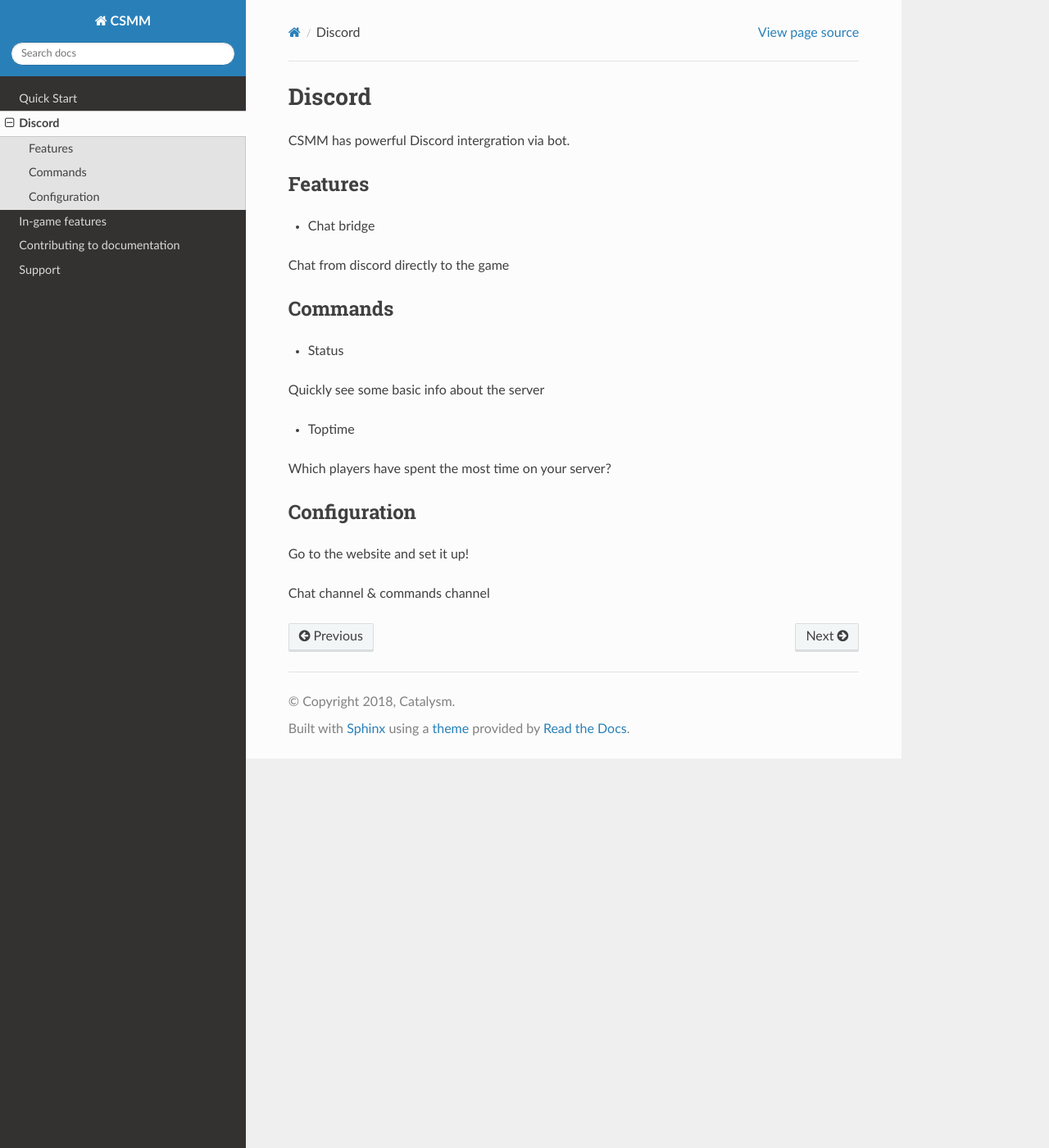
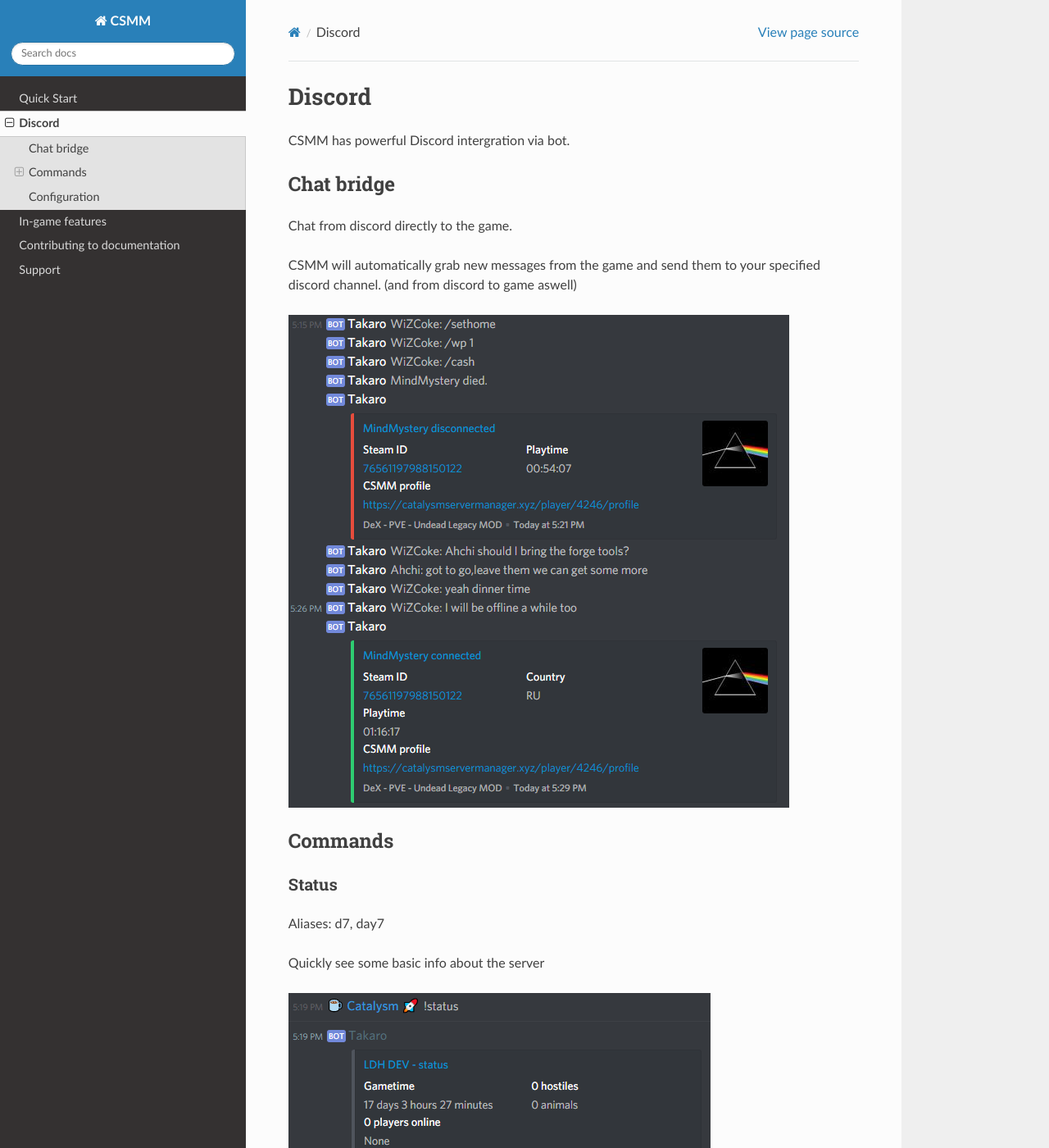
Before and after one commit to niekcandaele/CSMM-russian, a Sphinx documentation site: the page built from docs/features/discord.rst, in a window 1280 px wide and 1400 px high. Shown: the whole window at 82% size. Built offline with Sphinx 7.4.7 and the Read the Docs theme 2.0.0, drawn with Linux system fonts in a browser that asks for light colours; pages that are not in the unit, such as notebooks, are missing from menus; some of the changed text lies outside the part shown.

Commit message:
Fill out discord features

```diff
--- a/docs/features/discord.rst
+++ b/docs/features/discord.rst
@@ -3,24 +3,40 @@
 
 CSMM has powerful Discord intergration via bot.
 
-Features
---------
 
-- Chat bridge
-Chat from discord directly to the game
+Chat bridge
+------------
+
+Chat from discord directly to the game.
+
+CSMM will automatically grab new messages from the game and send them to your specified discord channel. (and from discord to game aswell)
+
+.. image:: ../images/discord-chatbridge.png
+
 
 Commands
 --------
 
-- Status
+Status
+^^^^^^^^
+
+Aliases: d7, day7
+
 Quickly see some basic info about the server
 
-- Toptime
+.. image:: ../images/discord-command-status.png
+
+Toptime
+^^^^^^^^
+
 Which players have spent the most time on your server?
+
+Arguments:
+    *amount* The amount of players to show. maximum 20.
+
+.. image:: ../images/discord-command-toptime.png
 
 Configuration
 -------------
 
-Go to the website and set it up!
-
-Chat channel & commands channel
+All discord configuration can be done via the settings page in your servers dashboard.
```
Also changed, not shown: docs/features/ingame.rst (line endings or trailing spaces), docs/images/discord-chatbridge.png (added), docs/images/discord-command-status.png (added), docs/images/discord-command-toptime.png (added), 10 other files.
